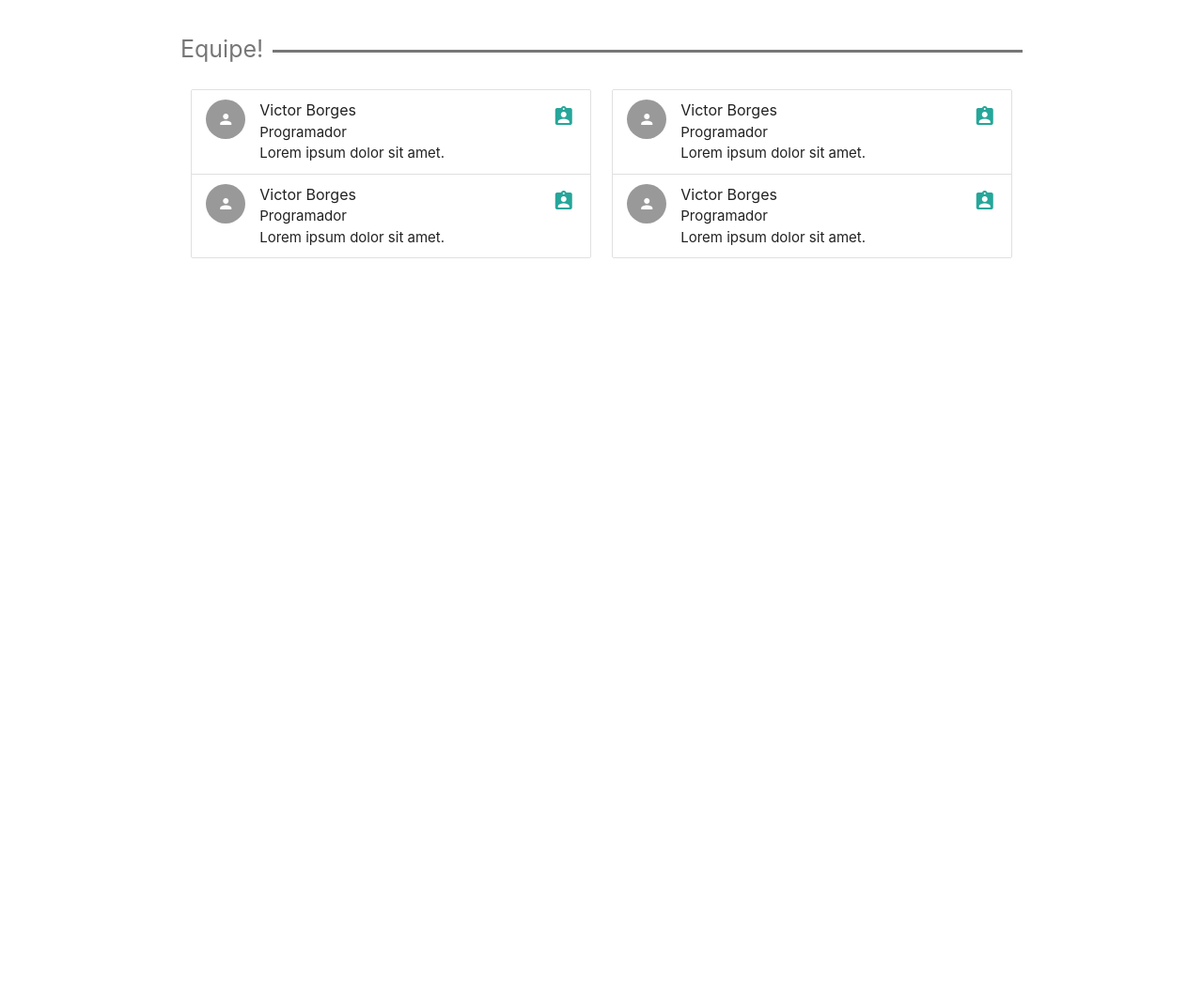
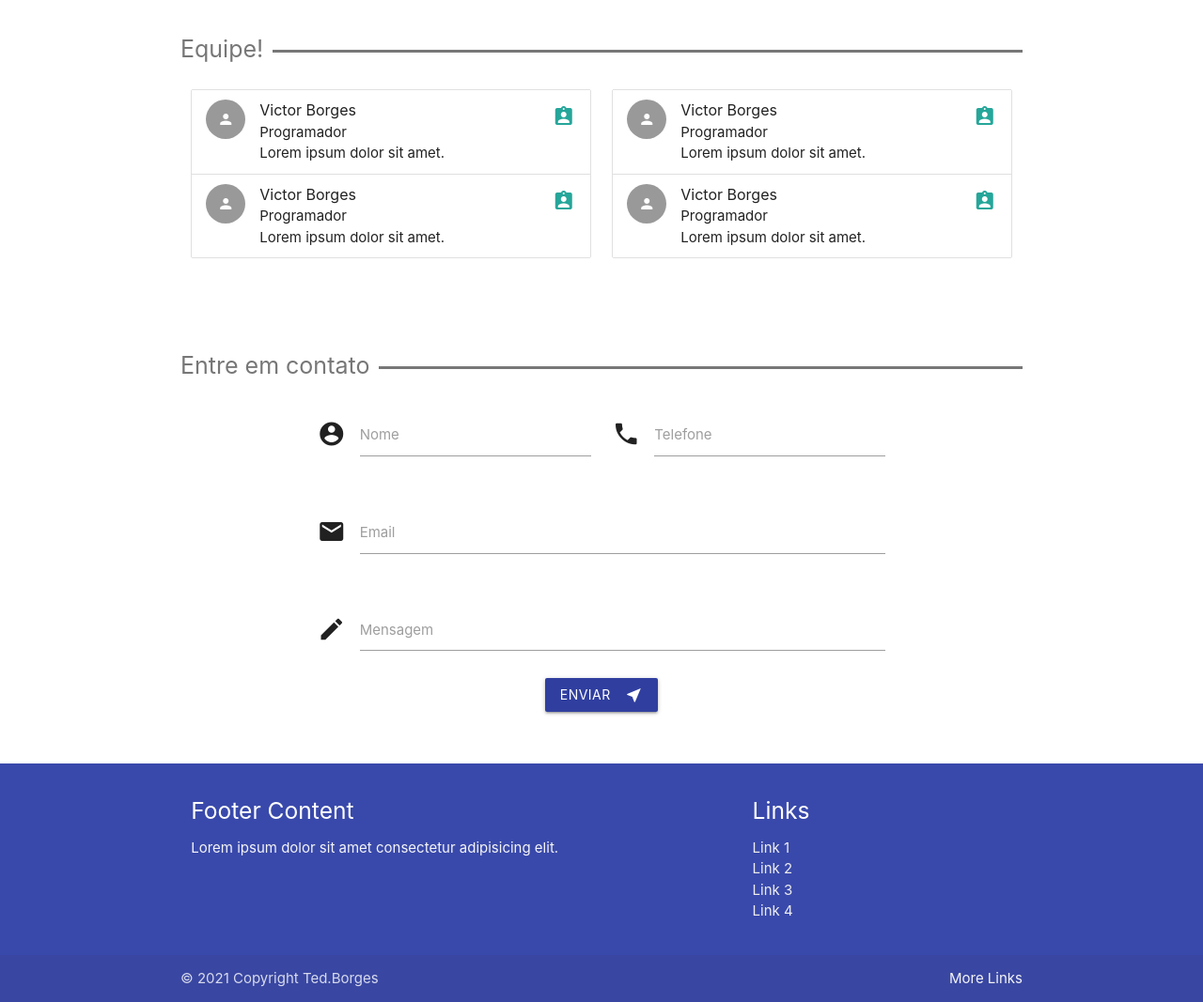
Before and after one commit to tedborges/Projeto07, a plain HTML site: page index.html in a window 1280 px wide. Shown: the part 1320-2387 px from the top of the page at 94% size. Before the commit the page ends 1645 px from the top, so only its background shows below. Drawn offline with nearby package versions, Linux system fonts and the light colour scheme.

Commit message:
adicionando formulário e footer com materialize

```diff
--- a/index.html
+++ b/index.html
@@ -24,7 +24,7 @@
     />
   </head>
   <body>
-    <nav class="deep-purple indigo" role="navigation">
+    <nav class="deep-purple indigo darken-3" role="navigation">
       <div class="nav-wrapper container">
         <a id="logo-container" href="#" class="brand-logo">Ted.Borges</a>
         <ul class="right hide-on-med-and-down">
@@ -216,6 +216,83 @@
       </div>
     </div>
 
+    <div class="section" style="padding-bottom: 0;">
+      <div class="container">
+        <div class="row">
+          <div class="custom-title">
+            <div class="line-style"></div>
+            <h2>Entre em contato</h2>
+          </div>
+          <div class="container" style="max-width: 800px;">
+            <form class="col s12">
+              <div class="row">
+                <div class="input-field col m6 s12">
+                  <i class="material-icons prefix">account_circle</i>
+                  <input id="icon_prefix" type="text" class="validate">
+                  <label for="icon_prefix">Nome</label>
+                </div>
+                <div class="input-field col m6 s12">
+                  <i class="material-icons prefix">phone</i>
+                  <input id="icon_telephone" type="tel" class="validate">
+                  <label for="icon_telephone">Telefone</label>
+                </div>
+              </div>
+              <div class="row">
+                <div class="input-field col s12">
+                  <i class="material-icons prefix">email</i>
+                  <input id="email" type="email" class="validate">
+                  <label for="email">Email</label>
+                </div>
+              </div>
+              <div class="row">
+                <div class="input-field col s12">
+                  <i class="material-icons prefix">mode_edit</i>
+                  <textarea id="textarea1" class="materialize-textarea"></textarea>
+                  <label for="textarea1">Mensagem</label>
+                </div>
+                <div class="input-field center-align">
+                  <button
+                    class="btn waves-effect waves-light indigo darken-2"
+                    type="submit"
+                    name="action"
+                  >
+                    Enviar
+                    <i class="material-icons right">near_me</i>
+                  </button>
+                </div>
+            </form>
+          </div>
+        </div>
+      </div>
+    </div>
+
+    <footer class="page-footer indigo darken-1">
+      <div class="container">
+        <div class="row">
+          <div class="col l6 s12">
+            <h5 class="white-text">Footer Content</h5>
+            <p class="grey-text text-lighten-4">Lorem ipsum dolor sit amet consectetur adipisicing elit.</p>
+          </div>
+          <div class="col l4 offset-l2 s12">
+            <h5 class="white-text">Links</h5>
+            <ul>
+              <li><a class="grey-text text-lighten-3" href="#!">Link 1</a></li>
+              <li><a class="grey-text text-lighten-3" href="#!">Link 2</a></li>
+              <li><a class="grey-text text-lighten-3" href="#!">Link 3</a></li>
+              <li><a class="grey-text text-lighten-3" href="#!">Link 4</a></li>
+            </ul>
+          </div>
+        </div>
+      </div>
+      <div class="footer-copyright">
+        <div class="container">
+        © 2021 Copyright Ted.Borges
+        <a class="grey-text text-lighten-4 right" href="#!">More Links</a>
+        </div>
+      </div>
+    </footer>
+
+
     <!--  Scripts-->
     <script src="https://code.jquery.com/jquery-2.1.1.min.js"></script>
     <script src="js/materialize.js"></script>
```
